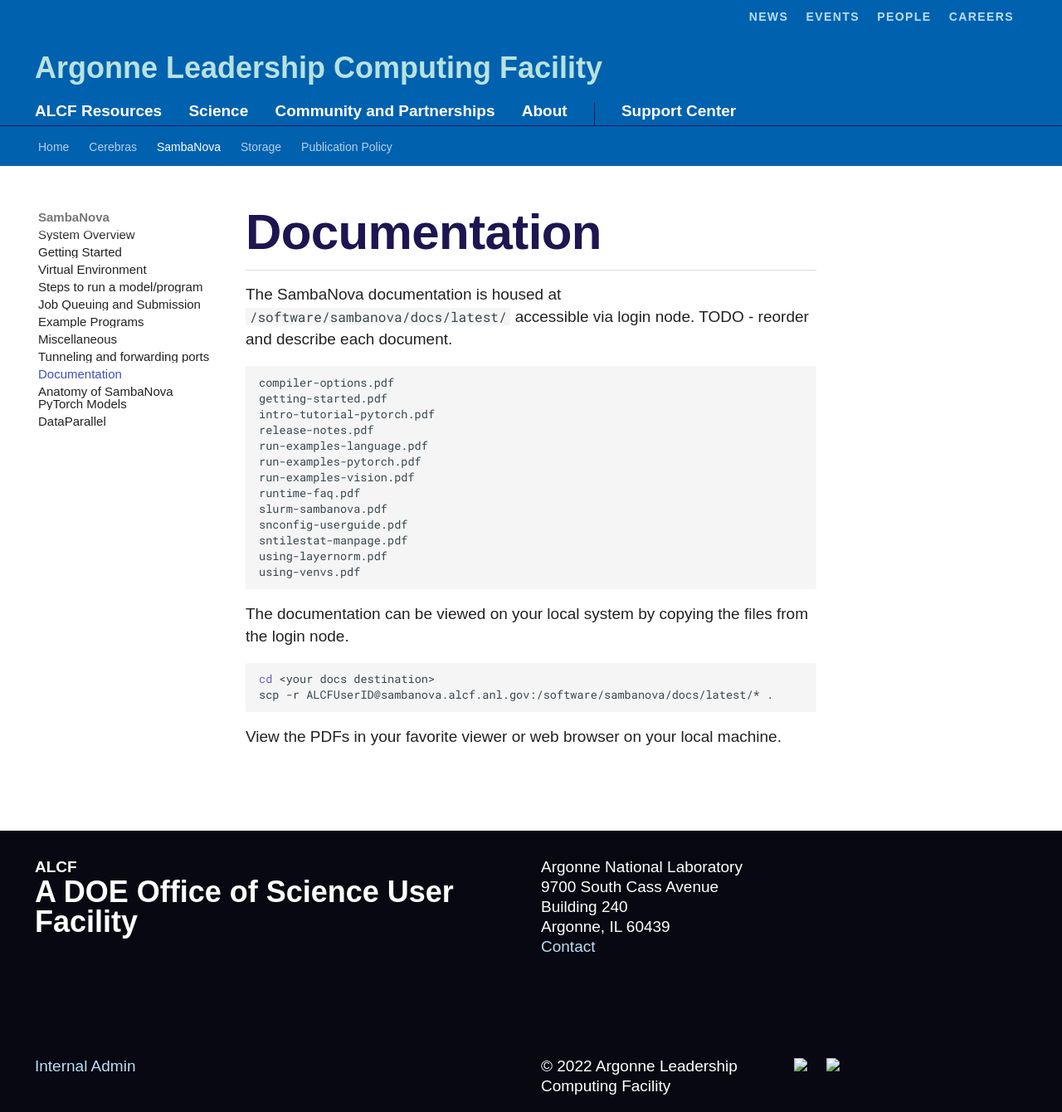
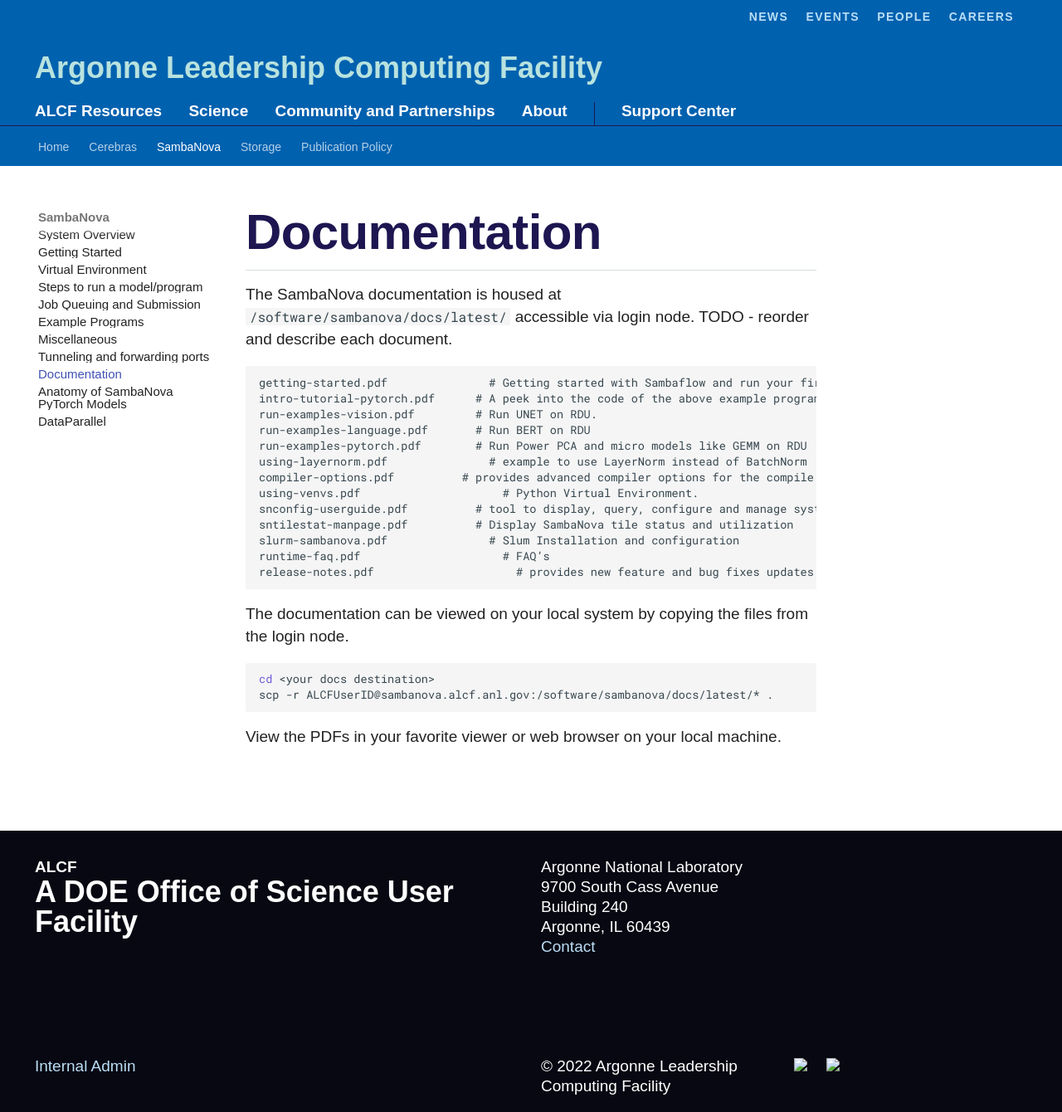
Before and after one commit to argonne-lcf/ai-testbed-userdocs, an MkDocs documentation site: the page built from docs/sambanova/Miscellaneous.md, in a window 1280 px wide and 1340 px high. Shown: the whole window at 83% size. Built offline with MkDocs 1.6.1 and Material for MkDocs 9.7.7, drawn with Linux system fonts in a browser that asks for light colours; some web fonts are replaced; comment, search, counter and statistics services are not loaded.

Commit message:
Update Miscellaneous.md

````diff
--- a/docs/sambanova/Miscellaneous.md
+++ b/docs/sambanova/Miscellaneous.md
@@ -3,19 +3,20 @@
 The SambaNova documentation is housed at `/software/sambanova/docs/latest/` accessible via login node. TODO - reorder and describe each document.
 
 ```text
-compiler-options.pdf
-getting-started.pdf
-intro-tutorial-pytorch.pdf
-release-notes.pdf
-run-examples-language.pdf
-run-examples-pytorch.pdf
-run-examples-vision.pdf
-runtime-faq.pdf
-slurm-sambanova.pdf
-snconfig-userguide.pdf
-sntilestat-manpage.pdf
-using-layernorm.pdf
-using-venvs.pdf
+getting-started.pdf			      # Getting started with Sambaflow and run your first example program (LogReg).
+intro-tutorial-pytorch.pdf		# A peek into the code of the above example program.
+run-examples-vision.pdf		    # Run UNET on RDU.
+run-examples-language.pdf	    # Run BERT on RDU
+run-examples-pytorch.pdf	  	# Run Power PCA and micro models like GEMM on RDU
+using-layernorm.pdf			      # example to use LayerNorm instead of BatchNorm
+compiler-options.pdf          # provides advanced compiler options for the compile command.
+using-venvs.pdf				        # Python Virtual Environment.
+snconfig-userguide.pdf		    # tool to display, query, configure and manage system resources on SN
+sntilestat-manpage.pdf		    # Display SambaNova tile status and utilization
+slurm-sambanova.pdf			      # Slum Installation and configuration
+runtime-faq.pdf			        	# FAQ’s
+release-notes.pdf				      # provides new feature and bug fixes updates for each release version.
+
 ```
 
 The documentation can be viewed on your local system by copying the files from the login node.
````
